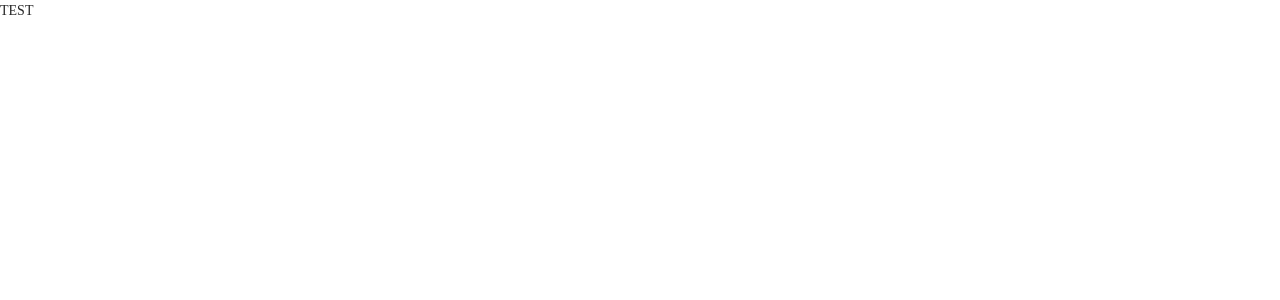
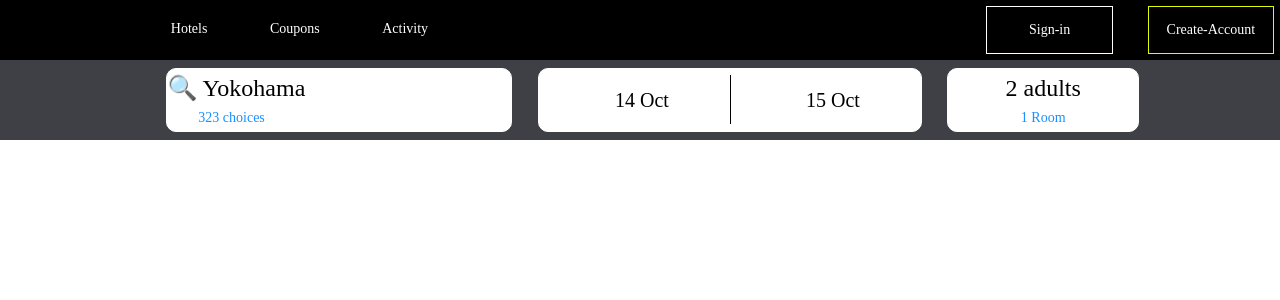
Before and after one commit to pracharapol/Project_Softarch, a React (Create React App) app: page /Hotelsinfo in a window 1280 px wide. Shown: the top 300 px of the page. Built offline with nearby package versions, Linux system fonts and the light colour scheme.

Commit message:
add code hotelinfopage navbar and search

```diff
--- a/src/Css/Hotelsinfo.css
+++ b/src/Css/Hotelsinfo.css
@@ -0,0 +1,193 @@
+* {
+  margin: 0;
+  padding: 0;
+  box-sizing: border-box;
+  font-family: "Bahnschrift SemiBold";
+  font-style: normal;
+}
+
+.bodyhotel1 {
+  background-attachment: fixed;
+  position: relative;
+  z-index: 8;
+  background-repeat: no-repeat;
+  width: 100%;
+  box-sizing: inherit;
+}
+
+.bodyhotel1 ul {
+  list-style-type: none;
+  margin: 0;
+  padding: 0;
+  overflow: hidden;
+  background-color: rgb(0, 0, 0);
+  padding-left: 10%;
+  z-index: 2;
+  background-attachment: fixed;
+  background-repeat: no-repeat;
+  position: relative;
+  background-size: cover;
+  background-position: center;
+}
+
+.bodyhotel1 ul li {
+  float: left;
+  margin-left: 2%;
+  padding: 0.5%;
+  border-radius: 10px;
+  position: relative;
+}
+.bodyhotel1 ul li a {
+  display: block;
+  color: white;
+  text-align: center;
+  padding: 12px 14px;
+  text-decoration: none;
+  position: relative;
+  margin: 0%;
+}
+.bodyhotel1 ul li .active {
+  border: 0.001em solid rgb(225, 250, 1);
+  border-radius: 0px;
+  position: relative;
+}
+.bodyhotel1 ul li .active2 {
+  border: 0.001em solid rgb(254, 254, 254);
+  border-radius: 0px;
+  padding-right: 30px;
+  padding-left: 30px;
+  position: relative;
+}
+.bodyhotel1 ul li a:hover:not(.active) {
+  background-color: rgb(33, 33, 33);
+}
+.bodyhotel1 ul li a:hover:not(.active2) {
+  background-color: rgb(33, 33, 33);
+}
+
+.create {
+  background-color: #000000;
+  border-radius: 10px;
+  padding: 4px;
+  padding-right: 1%;
+  position: relative;
+  width: 12%;
+}
+.sign {
+  background-color: #000000;
+  border-radius: 10px;
+  padding: 4px;
+  position: relative;
+  width: 12%;
+}
+.bodyhotel2 {
+  /* margin-top: 50px; */
+  background-color: #3f4045;
+  width: 100%;
+  height: 80px;
+  position: relative;
+  z-index: 3;
+  /* left: calc(10%); */
+  /* top: 10%; */
+  /* border-radius: 10px; */
+  /* border: 0.1em solid bisque; */
+}
+
+.bodyhotel2 .hotel4 {
+  /* left: 50%; */
+  background-attachment: fixed;
+  position: relative;
+  z-index: 8;
+  background-repeat: no-repeat;
+  width: 27%;
+  left: 13%;
+  height: 80%;
+  border-radius: 10px;
+  border: 0.001em solid rgb(254, 254, 254);
+  background-color: white;
+  /* color: black; */
+  top: 10%;
+}
+
+.bodyhotel2 .hotel2 {
+  /* left: 50%; */
+
+  background-attachment: fixed;
+  position: absolute;
+  z-index: 8;
+  background-repeat: no-repeat;
+  width: 30%;
+  left: 42%;
+  height: 80%;
+  border-radius: 10px;
+  border: 0.001em solid rgb(254, 254, 254);
+  background-color: white;
+  top: 10%;
+}
+
+.bodyhotel2 .hotel2:hover {
+  background-color: rgb(33, 33, 33);
+  transition: 0.5s;
+  border: 0.15em solid rgb(255, 255, 255);
+  transform: translateY(-3px);
+  cursor: pointer;
+}
+.bodyhotel2 .hotel3 {
+  background-attachment: fixed;
+  position: absolute;
+  z-index: 8;
+  background-repeat: no-repeat;
+  width: 15%;
+  left: calc(74%);
+  height: 80%;
+  border-radius: 10px;
+  border: 0.001em solid rgb(254, 254, 254);
+  background-color: white;
+  top: 10%;
+}
+.bodyhotel2 .hotel3:hover {
+  background-color: rgb(33, 33, 33);
+  transition: 0.5s;
+  border: 0.15em solid rgb(255, 255, 255);
+  transform: translateY(-3px);
+  cursor: pointer;
+}
+.bodyhotel2 .datetoday {
+  font-size: 20px;
+  position: absolute;
+  left: 20%;
+  /* color: #fff; */
+  color: black;
+  top: calc(50% - 15px);
+  text-align: center;
+}
+.bodyhotel2 .datetomorrow {
+  font-size: 20px;
+  position: absolute;
+  left: 70%;
+  /* color: #fff; */
+  top: calc(50% - 15px);
+  text-align: center;
+  color: black;
+}
+.bodyhotel2 .Line {
+  width: 0.5px;
+  height: 80%;
+  position: relative;
+  left: 50%;
+  background-color: black;
+  top: 0%;
+  /* color: black; */
+}
+.two {
+  color: black;
+}
+
+.hotelname {
+  color: black;
+  text-align: left;
+}
+.hotelchoices {
+  text-align: left;
+  margin-left: 9%;
+}
--- a/src/page/Hotelsinfo.tsx
+++ b/src/page/Hotelsinfo.tsx
@@ -1,10 +1,125 @@
 import React from "react";
-import { Button } from "antd";
 import "../Css/Hotelsinfo.css";
+import picim from "../Css/Picture/Imagehoteljapan.svg";
+import picim2 from "../Css/Picture/Imagehoteljapan2.svg";
+import picmap from "../Css/Picture/imagemap.svg";
 import { Link } from "react-router-dom";
+import { useMediaQuery } from "react-responsive";
+import { Clock } from "../Component/Today";
+import { ClockTommorow } from "../Component/Tommorow";
+import { RealTime } from "../Component/Realtime";
 
 function Hotelsinfo() {
-  return <div className="Hotelsinfo">TEST</div>;
+  const isMobile = useMediaQuery({ query: "(max-width: 760px)" });
+  const isIpad = useMediaQuery({
+    query: "(min-width: 760px) and (max-width: 1248px)",
+  });
+  const isLargeDesktop = useMediaQuery({ query: "(min-width: 1920px)" });
+
+  return (
+    <div className="Hotelsinfo">
+      <div className="bodyhotel1">
+        <div>
+          <Link to="/">
+            <div className="logohotel"></div>
+          </Link>
+          <ul
+            style={{
+              marginBottom: "0",
+              fontSize: isIpad ? "10px" : isLargeDesktop ? "18px" : "14px",
+            }}
+          >
+            <li>
+              <a href="/Hotels">Hotels</a>
+            </li>
+            <li>
+              <a href="/Coupons">Coupons</a>
+            </li>
+            <li>
+              <a href="/Activity">Activity</a>
+            </li>
+
+            <div>
+              <li
+                className="create"
+                id="V"
+                style={{ float: "right", textAlign: "center" }}
+              >
+                <a href="/Create" className="active">
+                  Create-Account
+                </a>
+              </li>
+            </div>
+            <li className="sign" id="C" style={{ float: "right" }}>
+              <a className="active2" href="/Login">
+                Sign-in
+              </a>
+            </li>
+          </ul>
+        </div>
+        {/* <div className="body3"></div> */}
+      </div>
+      <div className="bodyhotel2">
+        <Link to="/Checkin">
+          <button className="hotel2">
+            <div className="checkin"></div>
+            <div className="datetoday">
+              <Clock />
+            </div>
+            <div className="Line"></div>
+            <div className="checkout"></div>
+            <div className="datetomorrow">
+              <ClockTommorow />
+            </div>
+          </button>
+        </Link>
+        <Link to="/Hotels">
+          <button className="hotel3">
+            <h1
+              style={{
+                marginBottom: "0px",
+                fontSize: isIpad ? "16px" : isLargeDesktop ? "28px" : "24px",
+              }}
+              className="two"
+            >
+              2 adults
+            </h1>
+            <p
+              style={{
+                marginBottom: "0px",
+                fontSize: isIpad ? "12px" : isLargeDesktop ? "20px" : "14px",
+              }}
+              className="room"
+            >
+              1 Room
+            </p>
+          </button>
+        </Link>
+        <Link to="/Hotels">
+          <button className="hotel4">
+            <h1
+              style={{
+                marginBottom: "0px",
+                fontSize: isIpad ? "16px" : isLargeDesktop ? "28px" : "24px",
+              }}
+              className="hotelname"
+            >
+              🔍 Yokohama
+            </h1>
+            <p
+              style={{
+                marginBottom: "0px",
+                fontSize: isIpad ? "12px" : isLargeDesktop ? "20px" : "14px",
+              }}
+              className="hotelchoices"
+            >
+              323 choices
+            </p>
+          </button>
+        </Link>
+      </div>
+    </div>
+  );
 }
 
 export default Hotelsinfo;
```
